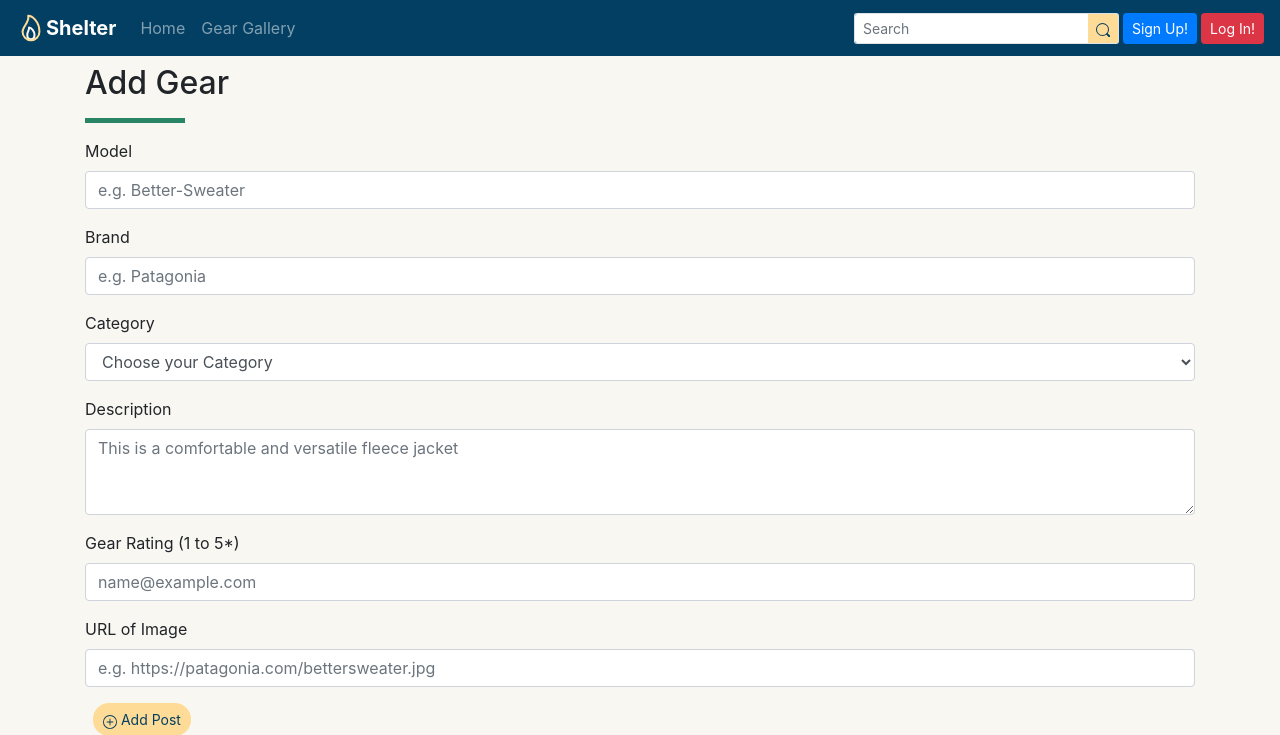
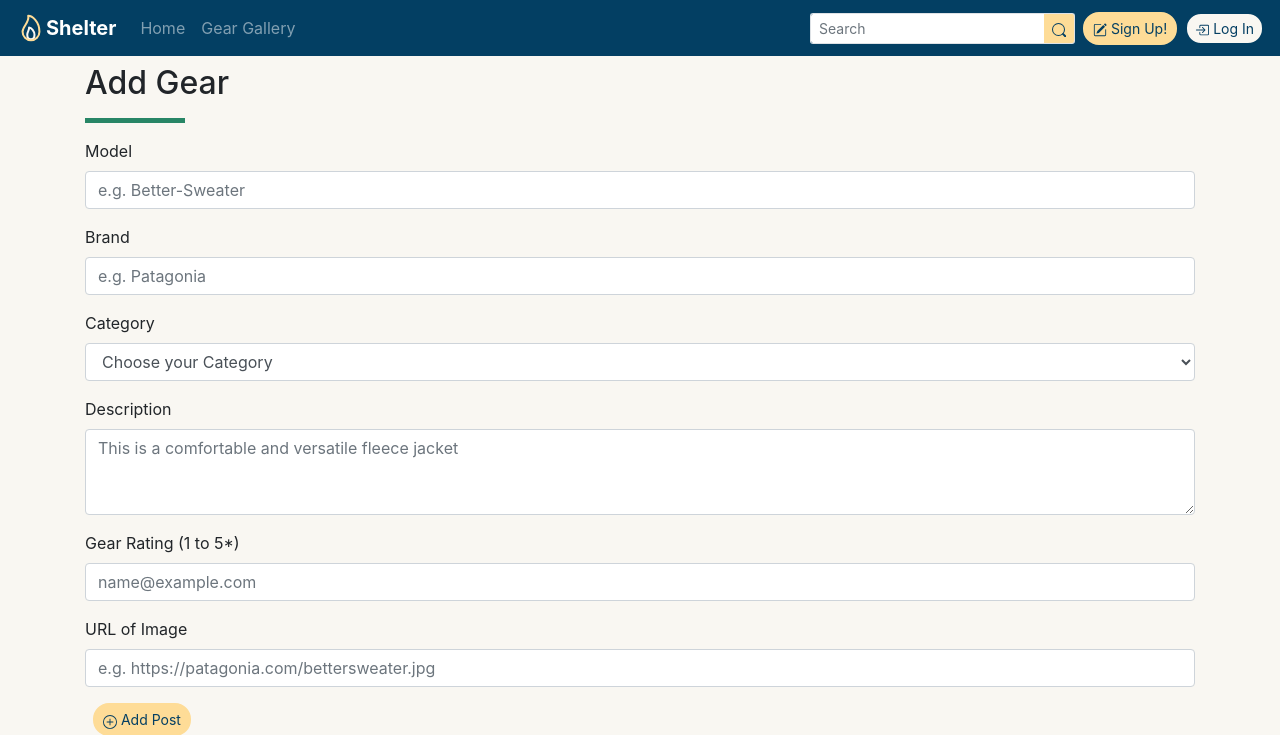
Before and after one commit to p0wen/shelter, a Flask app: page /add_gear in a window 1280 px wide. Shown: the top 735 px of the page. Run offline with Flask 2, Linux system fonts and the light colour scheme; data that the repository does not hold is empty; parts of the project's set-up code (start-up, migrations or seed data) failed here and were passed over; some libraries are stand-ins or nearby versions.

Commit message:
fix: style navbar btns when being logged out

```diff
--- a/templates/base.html
+++ b/templates/base.html
@@ -69,10 +69,20 @@
             {% else %}
                 <ul class="nav navbar-nav">
                     <li class="nav-item">
-                     <a href="{{url_for('signup')}}" class="btn btn-sm btn-primary mr-1 ml-1">Sign Up!</a>
+                     <a href="{{url_for('signup')}}" class="btn btn-sm btn-danger btn-primary-shltr ml-2">
+                        <svg width="1em" height="1em" viewBox="0 0 16 16" class="bi bi-pencil-square" fill="currentColor" xmlns="http://www.w3.org/2000/svg">
+                            <path d="M15.502 1.94a.5.5 0 0 1 0 .706L14.459 3.69l-2-2L13.502.646a.5.5 0 0 1 .707 0l1.293 1.293zm-1.75 2.456l-2-2L4.939 9.21a.5.5 0 0 0-.121.196l-.805 2.414a.25.25 0 0 0 .316.316l2.414-.805a.5.5 0 0 0 .196-.12l6.813-6.814z"/>
+                            <path fill-rule="evenodd" d="M1 13.5A1.5 1.5 0 0 0 2.5 15h11a1.5 1.5 0 0 0 1.5-1.5v-6a.5.5 0 0 0-1 0v6a.5.5 0 0 1-.5.5h-11a.5.5 0 0 1-.5-.5v-11a.5.5 0 0 1 .5-.5H9a.5.5 0 0 0 0-1H2.5A1.5 1.5 0 0 0 1 2.5v11z"/>
+                        </svg>
+                    Sign Up!</a>
                     </li>
                     <li class="nav-item">
-                     <a href="{{url_for('signin')}}" class="btn btn-sm btn-danger">Log In!</a>
+                     <a href="{{url_for('signin')}}" class="btn btn-sm btn-outline-primary btn-third-shltr ml-2">
+                     <svg width="1em" height="1em" viewBox="0 0 16 16" class="bi bi-box-arrow-in-right" fill="currentColor" xmlns="http://www.w3.org/2000/svg">
+                        <path fill-rule="evenodd" d="M6 3.5a.5.5 0 0 1 .5-.5h8a.5.5 0 0 1 .5.5v9a.5.5 0 0 1-.5.5h-8a.5.5 0 0 1-.5-.5v-2a.5.5 0 0 0-1 0v2A1.5 1.5 0 0 0 6.5 14h8a1.5 1.5 0 0 0 1.5-1.5v-9A1.5 1.5 0 0 0 14.5 2h-8A1.5 1.5 0 0 0 5 3.5v2a.5.5 0 0 0 1 0v-2z"/>
+                        <path fill-rule="evenodd" d="M11.854 8.354a.5.5 0 0 0 0-.708l-3-3a.5.5 0 1 0-.708.708L10.293 7.5H1.5a.5.5 0 0 0 0 1h8.793l-2.147 2.146a.5.5 0 0 0 .708.708l3-3z"/>
+                    </svg>
+                    Log In</a>
                     </li>
                 </ul>
             {% endif %}
```
